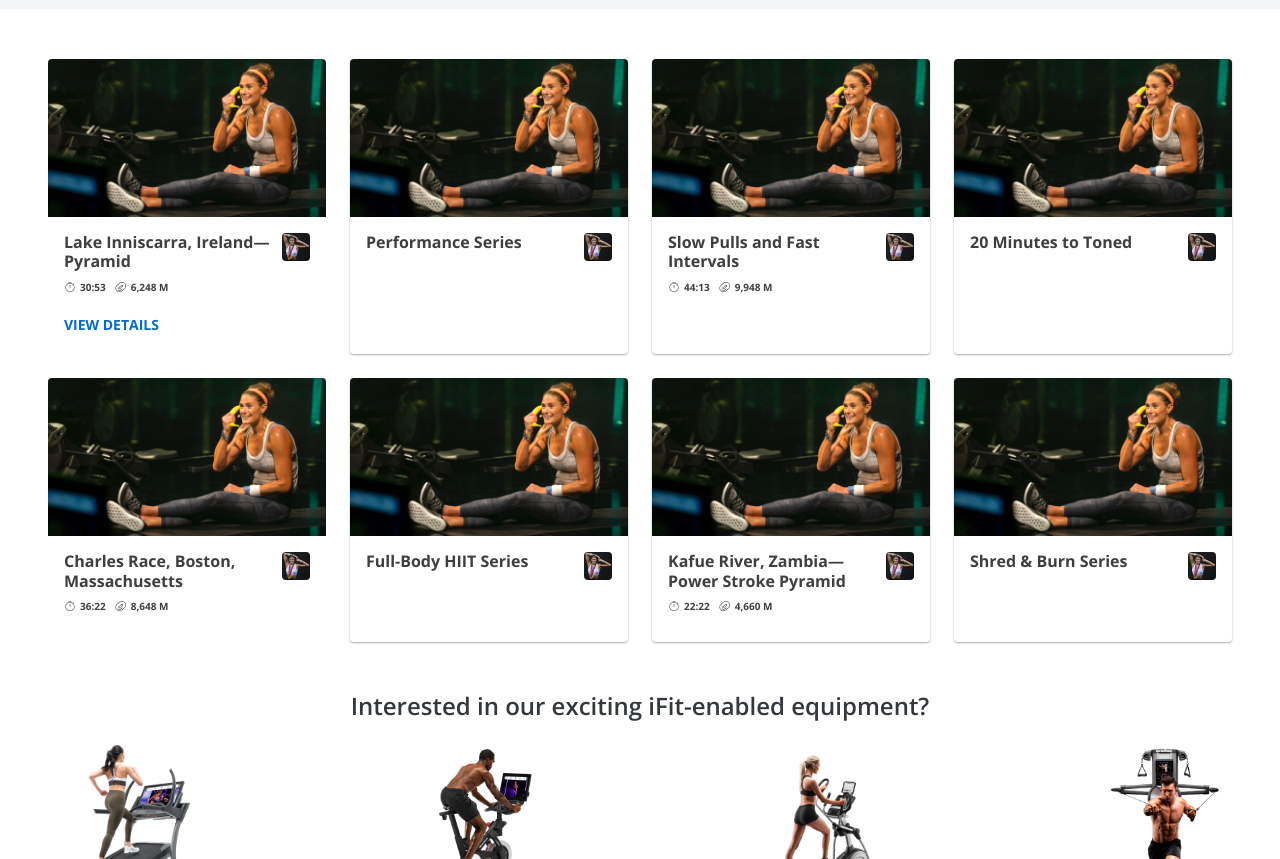
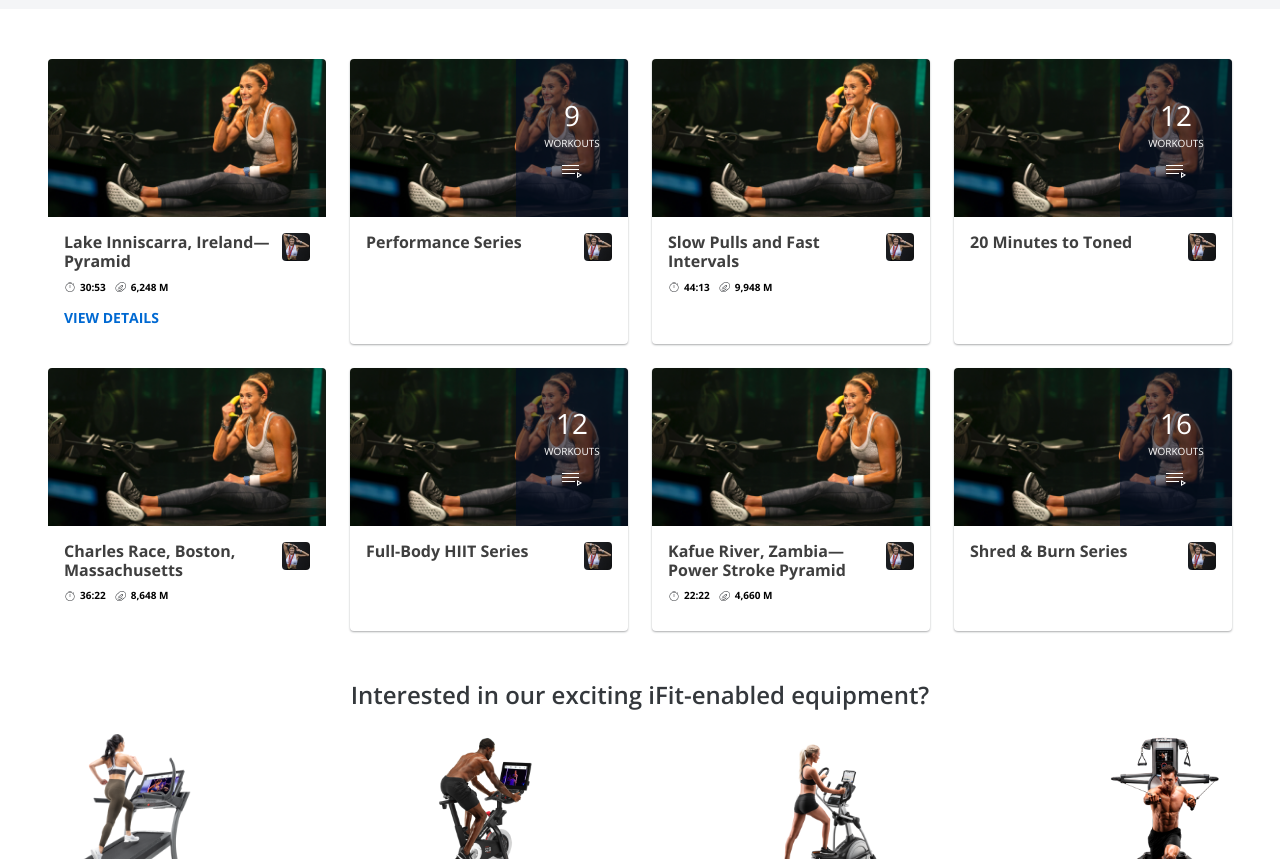
Before and after one commit to xBLADEx/ifit, a Gatsby site: page / in a window 1280 px wide. Shown: the part 1159-2018 px from the top of the page. Built offline with nearby package versions, Linux system fonts and the light colour scheme; Gatsby itself is replaced by a stand-in of ours.

Commit message:
Adjust course, add animation.

```diff
--- a/src/assets/scss/course.scss
+++ b/src/assets/scss/course.scss
@@ -3,12 +3,27 @@
 //--------------------------------------------------------------
 
 .course {
-	background-color: $color-white;
-	border-radius: $global-radius;
-	box-shadow: 0 1px 2px rgba(46, 49, 52, 0.4);
+	&__link {
+		background-color: $color-white;
+		border-radius: $global-radius;
+		box-shadow: 0 1px 2px rgba(46, 49, 52, 0.4);
+		display: block;
+		height: 100%;
+		transition: transform 0.3s ease-in-out;
 
-	&--no-shadow {
-		box-shadow: none;
+		&:focus,
+		&:hover {
+			transform: scale(1.1);
+		}
+
+		&--no-shadow {
+			box-shadow: none;
+		}
+	}
+
+
+	&__image-container {
+		position: relative;
 	}
 
 	&__image {
@@ -25,6 +40,32 @@
 		padding: 16px;
 	}
 
+	&__workout {
+		background-color: rgba(0, 12, 40, 0.543025);
+		border-radius: 0 $global-radius 0 0;
+		bottom: 0;
+		color: $color-white;
+		display: flex;
+		flex-direction: column;
+		justify-content: center;
+		min-width: 112px;
+		position: absolute;
+		right: 0;
+		text-align: center;
+		top: 0;
+	}
+
+	&__workout-text {
+		font-size: rem-calc(10);
+		margin-bottom: 8px;
+		text-transform: uppercase;
+	}
+
+	&__workout-number {
+		display: block;
+		font-size: rem-calc(28);
+	}
+
 	&__instructor {
 		border-radius: $global-radius;
 		display: block;
@@ -38,6 +79,7 @@
 	}
 
 	&__stats {
+		color: $color-black;
 		display: flex;
 		font-size: rem-calc(10);
 		font-weight: $font-weight-bold;
--- a/src/components/course.js
+++ b/src/components/course.js
@@ -5,13 +5,27 @@ import iconPlaylist from "../assets/images/icon-playlist.png"
 
 const Course = props => {
   return (
-    <li
-      className={`course ${
-        props.details.shadow === false ? "course--no-shadow" : null
+    <li className="course">
+      <a
+        href="#"
+        className={`course__link ${
+          props.details.shadow === false ? "course__link--no-shadow" : ""
         }`}
       >
         <div className="course__image-container">
           <img src={props.details.image} alt="" className="course__image" />
+          {props.details.workouts ? (
+            <div className="course__workout">
+              <p className="course__workout-text">
+                <span className="course__workout-number">
+                  {props.details.workouts}
+                </span>
+                Workouts
+              </p>
+
+              <img src={iconPlaylist} alt="" className="course__workout-icon" />
+            </div>
+          ) : null}
         </div>
         <div className="course__details-container">
           <div className="course__details">
@@ -25,15 +39,17 @@ const Course = props => {
               ) : null}
               {props.details.miles ? (
                 <li className="course__stats-item">
-                <img src={iconDistance} alt="" className="course__stats-icon" />
+                  <img
+                    src={iconDistance}
+                    alt=""
+                    className="course__stats-icon"
+                  />
                   {props.details.miles} M
                 </li>
               ) : null}
             </ul>
             {props.details.view_more ? (
-            <a href="#" className="course__view-more">
-              View Details
-            </a>
+              <p className="course__view-more">View Details</p>
             ) : null}
           </div>
           <img
@@ -42,6 +58,7 @@ const Course = props => {
             className="course__instructor"
           />
         </div>
+      </a>
     </li>
   )
 }
```
Lines whose indentation alone changed are shown as unchanged.
